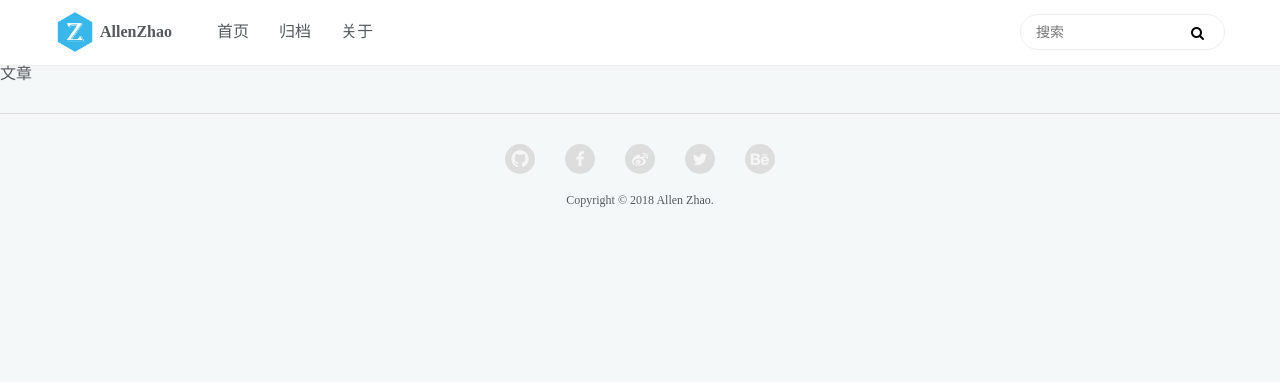
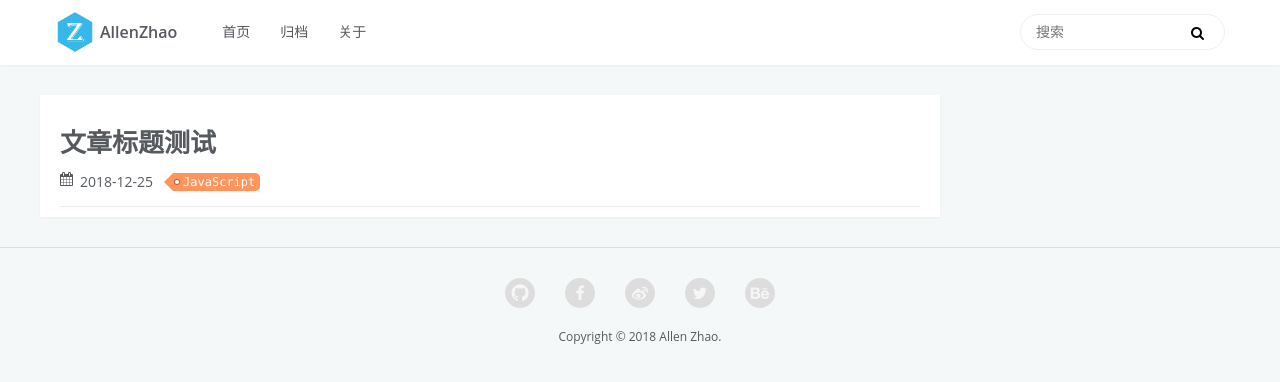
Before and after one commit to alyzhao/my-blog, a React app: page /articles/1 in a window 1280 px wide. Shown: the top 382 px of the page. Built offline with nearby package versions, Linux system fonts and the light colour scheme; the HTML template or start-up script is replaced by a standard one.

Commit message:
start build article base UI

```diff
--- a/frontend/assets/less/common.css
+++ b/frontend/assets/less/common.css
@@ -10,4 +10,5 @@ p, ul, ol {
 body {
   color: #565a5f;
   background: #f5f8f9;
+  font: 14px "open sans", "Helvetica Neue", "Microsoft Yahei", Helvetica, Arial, sans-serif;
 }
--- /dev/null
+++ b/frontend/components/tag/index.js
@@ -0,0 +1,14 @@
+import React from 'react';
+import './style.less'
+
+export default class Tag extends React.Component {
+  constructor (props) {
+    super(props);
+  }
+
+  render () {
+    return (
+      <a className={'tag ' + (this.props.tagName).toLowerCase()}>{this.props.tagName}</a>
+    );
+  }
+}
--- /dev/null
+++ b/frontend/components/tag/style.less
@@ -0,0 +1,45 @@
+.tag {
+  font-size: 12px;
+  display: inline-block;
+  text-decoration: none;
+  font-weight: 400;
+  color: #fff;
+  height: 18px;
+  line-height: 18px;
+  padding: 0 5px 0 10px;
+  position: relative;
+  border-radius: 0 5px 5px 0;
+  margin-left: 9px;
+  font-family: Menlo,Monaco,Andale Mono,lucida console,Courier New,monospace;
+  cursor: pointer;
+  &:before {
+    content: " ";
+    width: 0;
+    height: 0;
+    position: absolute;
+    top: 0;
+    left: -18px;
+    border: 9px solid transparent;
+  }
+  &:after {
+    content: " ";
+    width: 4px;
+    height: 4px;
+    background-color: #fff;
+    border-radius: 4px;
+    box-shadow: 0 0 0 1px rgba(0,0,0,.3);
+    position: absolute;
+    top: 7px;
+    left: 2px;
+  }
+  /* 标签 javascript */
+  &.javascript {
+    background-color: #ff945c;
+    &:before {
+      border-right-color: #ff945c;
+    }
+  }
+  &:hover {
+    opacity: .8;
+  }
+}
--- a/frontend/containers/Article/index.js
+++ b/frontend/containers/Article/index.js
@@ -1,17 +1,33 @@
 import React from 'react';
 import ReactDOM from 'react-dom';
+import './style.less';
+import Tag from 'components/tag'
 
-class Article extends React.Component {
+class ArticleComponent extends React.Component {
   constructor(props) {
     super(props);
-
+    this.state = {
+      article: {
+        title: '文章标题测试'
+      }
+    }
   }
 
   render() {
     return (
-      <div>文章</div>
+      <div className="container z-article-wrap clearfix">
+        <article className="z-article">
+          <header>
+            <h1>{this.state.article.title}</h1>
+            <div className="describe">
+              <span className="time"><i className="fa fa-calendar"></i>2018-12-25</span>
+              <Tag tagName="JavaScript" />
+            </div>
+          </header>
+        </article>
+      </div>
     );
   }
 }
 
-export default Article
+export default ArticleComponent
--- a/frontend/containers/Article/style.less
+++ b/frontend/containers/Article/style.less
@@ -0,0 +1,32 @@
+.z-article-wrap {
+  margin-top: 30px;
+}
+.z-article {
+  margin-right: 300px;
+  overflow: hidden;
+  padding: 10px 20px;
+  background-color: #fff;
+  box-shadow: 0 1px 2px rgba(0, 0, 0, 0.05);
+  header {
+    overflow: hidden;
+    border-bottom: 1px solid #eaecef;
+    padding-bottom: 15px;
+    h1 {
+      font-size: 26px;
+      margin-bottom: 10px;
+    }
+    .describe {
+      .time {
+        vertical-align: middle;
+        i {
+          margin-right: 7px;
+          vertical-align: text-top;
+        }
+      }
+      .tag {
+        vertical-align: middle;
+        margin-left: 20px;
+      }
+    }
+  }
+}
--- a/frontend/containers/Home/index.js
+++ b/frontend/containers/Home/index.js
@@ -27,7 +27,7 @@ class TopIntro extends React.Component {
 	}
 }
 
-//单个文章组件, 当然 fetch 改变状态啊！
+// 首页单个文章组件, 当然 fetch 改变状态啊！
 class Article extends React.Component {
 	constructor(props) {
 		super(props);
```
